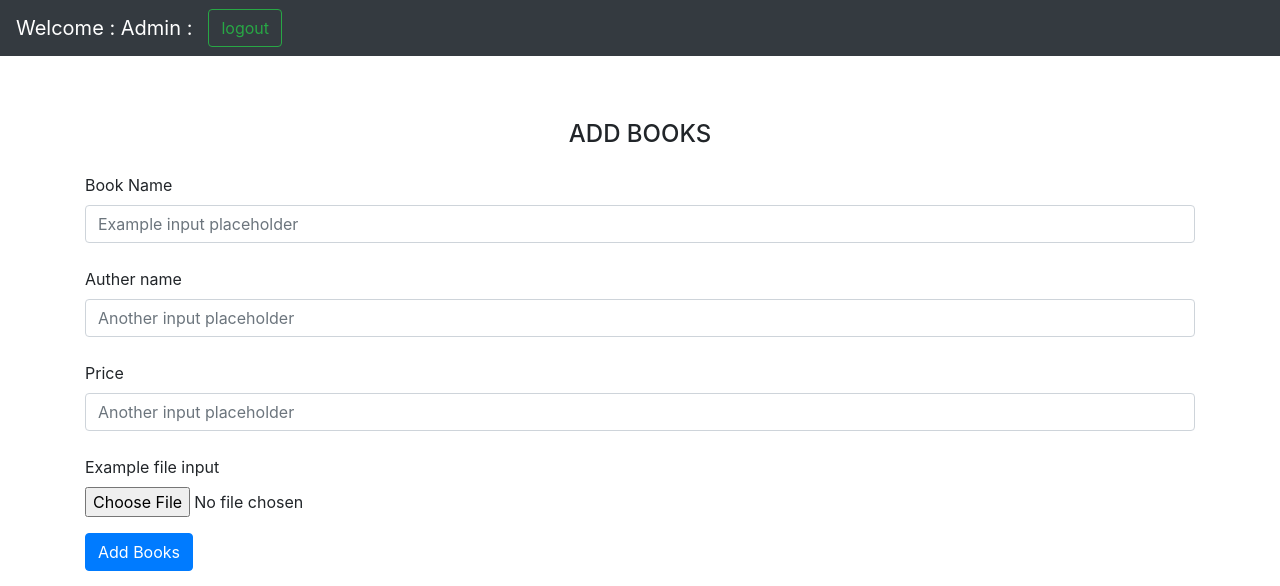
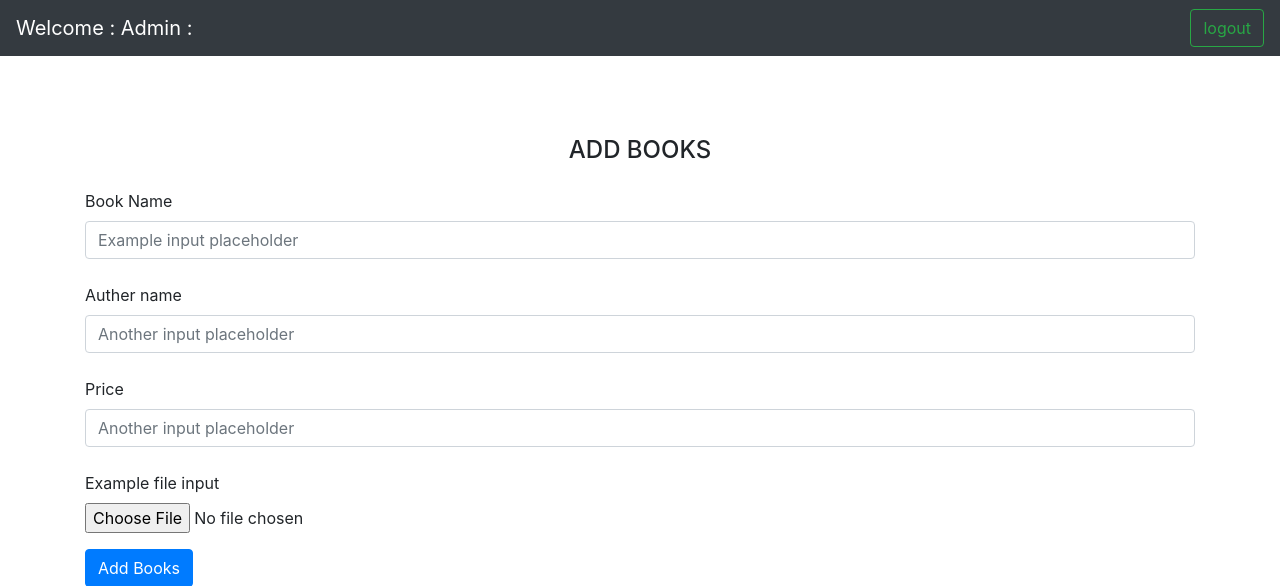
Before and after one commit to deyaakash2000/book_store, a PHP site: page /profile.php in a window 1280 px wide. Shown: the top 586 px of the page. Run offline with PHP 8.4, Linux system fonts and the light colour scheme; a user stored in the database is signed in; data comes from the database, SQL or seed files in the repository; data that the repository does not hold is empty; some libraries are stand-ins or nearby versions.

Commit message:
third commit

```diff
--- a/profile.php
+++ b/profile.php
@@ -37,12 +37,50 @@
     // echo"<br>";
     // echo "Name : ". $row['name'];
     ?>
-  <nav class="navbar navbar-expand-md navbar-dark bg-dark fixed-top">
-    <a class="navbar-brand text-white bg-dark">
-      <?php
+
+
+
+<nav class="navbar navbar-expand-md navbar-dark bg-dark fixed-top">
+<a class="navbar-brand text-white bg-dark">
+<?php
     echo "Welcome : ";
 
     echo "Admin : ". $row['name'];
+    // echo "Admin id : ". $row['id'];
+?>
+  <button class="navbar-toggler" type="button" data-toggle="collapse" data-target="#navbarSupportedContent" aria-controls="navbarSupportedContent" aria-expanded="false" aria-label="Toggle navigation">
+    <span class="navbar-toggler-icon"></span>
+  </button>
+
+  <div class="collapse navbar-collapse" id="navbarSupportedContent">
+    <ul class="navbar-nav mr-auto">
+      <li class="nav-item active">
+        <a class="nav-link" href="#"><span class="sr-only">(current)</span></a>
+      </li>
+      <li class="nav-item">
+        <a class="nav-link" href="#"></a>
+      </li>
+      <li class="nav-item dropdown">
+
+        </a>
+      </li>
+      <li class="nav-item">
+        <a class="nav-link disabled" href="#"></a>
+      </li>
+    </ul>
+    <form class="form-inline my-2 my-lg-0">
+    <!-- <a href="logout.php"><button class="btn btn-outline-success my-2 my-sm-0" type="submit">logout</button></a> -->
+    </form>
+    <a href="logout.php"><button class="btn btn-outline-success my-2 my-sm-0" type="submit">logout</button></a>
+  </div>
+</nav>
+
+  <!-- <nav class="navbar navbar-expand-md navbar-dark bg-dark fixed-top">
+    <a class="navbar-brand text-white bg-dark"> -->
+      <?php
+    // echo "Welcome : ";
+
+    // echo "Admin : ". $row['name'];
     // echo "Admin id : ". $row['id'];
     ?>
     </a>
@@ -51,6 +89,7 @@
       aria-controls="navbarsExampleDefault" aria-expanded="false" aria-label="Toggle navigation">
       <span class="navbar-toggler-icon"></span>
     </button>
+    <a href="logout.php"><button class="btn btn-outline-success my-2 my-sm-0" type="submit">logout</button></a>
     <a href="logout.php"><button class="btn btn-outline-success my-2 my-sm-0" type="submit">logout</button></a>
 
     <div class="collapse navbar-collapse" id="navbarsExampleDefault">
@@ -90,6 +129,9 @@
     </div>
   </div>
   </form>
+
+
+
 
   <!-- Optional JavaScript -->
   <!-- jQuery first, then Popper.js, then Bootstrap JS -->
@@ -161,8 +203,12 @@
   echo "<td><img src='$row[pic]' width=200px height=200px></td>";
   echo "<td><a href='delete.php?id=$row[id]'><button class='btn btn-outline-danger'>Delete</button></a></td>";
   echo "</tr>";
+
 }
+// echo "<a href='logout.php'><button class='btn btn-outline-success my-2 my-sm-0' type='submit'>logout</button></a>"
 ?>
+
+<!-- <a href="logout.php"><button class="btn btn-outline-success my-2 my-sm-0" type="submit">logout</button></a> -->
 </div>
 </body>
 
```
Also changed, not shown: user-login-profile.php (+21 -4 lines), a.php (deleted), upload/c++.jpg (added), upload/java.jpg (added).
